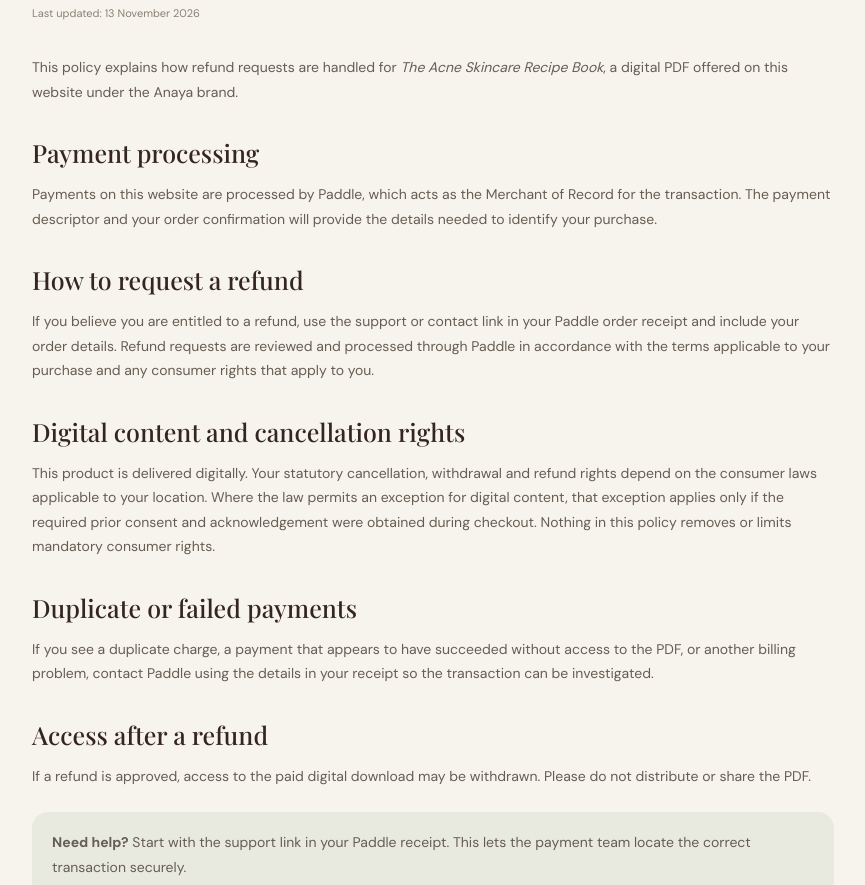
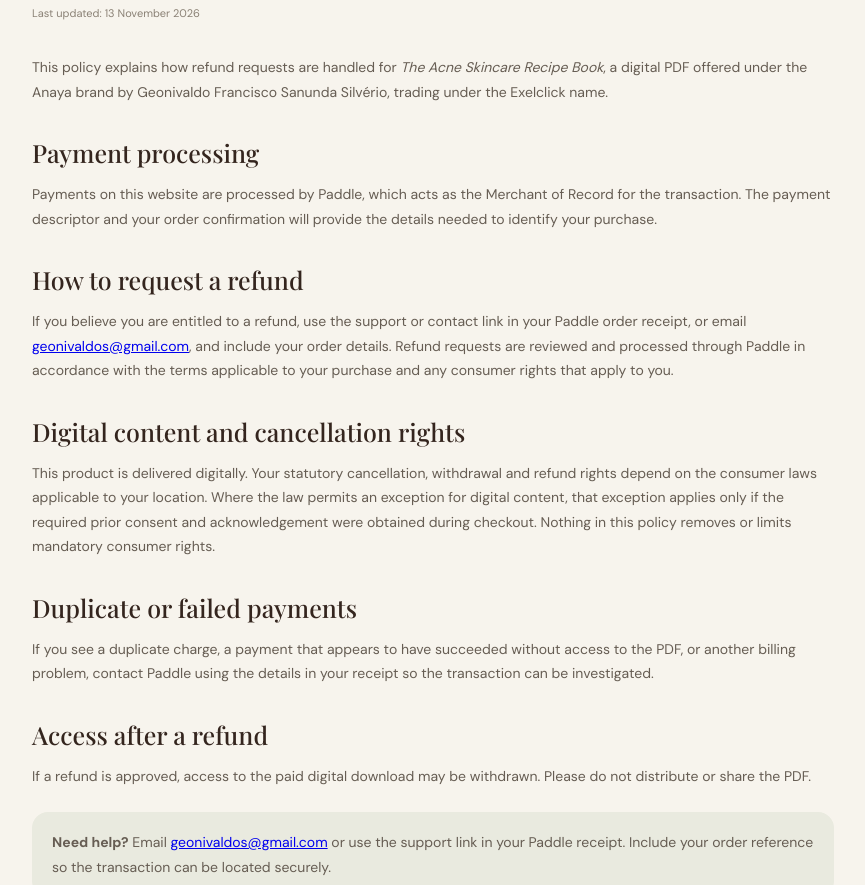
Before and after one commit to geons0405/acne-skincare-ebook, a plain HTML site: page public/refunds.html in a window 1280 px wide. Shown: the part 236-1121 px from the top of the page, without its empty margins (207-1072 px from the left). Drawn offline with nearby package versions, Linux system fonts and the light colour scheme.

Commit message:
Add seller contact to refund policy

```diff
--- a/public/refunds.html
+++ b/public/refunds.html
@@ -13,17 +13,17 @@
 <body><div class="shell"><header class="top"><a class="brand" href="/">ANAYA · DIGITAL BOOKS</a></header>
 <main class="content"><div class="eyebrow">The Acne Skincare Recipe Book</div><h1>Refund Policy</h1><div class="updated">Last updated: 13 November 2026</div>
 
-<p>This policy explains how refund requests are handled for <em>The Acne Skincare Recipe Book</em>, a digital PDF offered on this website under the Anaya brand.</p>
+<p>This policy explains how refund requests are handled for <em>The Acne Skincare Recipe Book</em>, a digital PDF offered under the Anaya brand by Geonivaldo Francisco Sanunda Silvério, trading under the Exelclick name.</p>
 <h2>Payment processing</h2>
 <p>Payments on this website are processed by Paddle, which acts as the Merchant of Record for the transaction. The payment descriptor and your order confirmation will provide the details needed to identify your purchase.</p>
 <h2>How to request a refund</h2>
-<p>If you believe you are entitled to a refund, use the support or contact link in your Paddle order receipt and include your order details. Refund requests are reviewed and processed through Paddle in accordance with the terms applicable to your purchase and any consumer rights that apply to you.</p>
+<p>If you believe you are entitled to a refund, use the support or contact link in your Paddle order receipt, or email <a href="mailto:geonivaldos@gmail.com">geonivaldos@gmail.com</a>, and include your order details. Refund requests are reviewed and processed through Paddle in accordance with the terms applicable to your purchase and any consumer rights that apply to you.</p>
 <h2>Digital content and cancellation rights</h2>
 <p>This product is delivered digitally. Your statutory cancellation, withdrawal and refund rights depend on the consumer laws applicable to your location. Where the law permits an exception for digital content, that exception applies only if the required prior consent and acknowledgement were obtained during checkout. Nothing in this policy removes or limits mandatory consumer rights.</p>
 <h2>Duplicate or failed payments</h2>
 <p>If you see a duplicate charge, a payment that appears to have succeeded without access to the PDF, or another billing problem, contact Paddle using the details in your receipt so the transaction can be investigated.</p>
 <h2>Access after a refund</h2>
 <p>If a refund is approved, access to the paid digital download may be withdrawn. Please do not distribute or share the PDF.</p>
-<div class="notice"><p><strong>Need help?</strong> Start with the support link in your Paddle receipt. This lets the payment team locate the correct transaction securely.</p></div>
+<div class="notice"><p><strong>Need help?</strong> Email <a href="mailto:geonivaldos@gmail.com">geonivaldos@gmail.com</a> or use the support link in your Paddle receipt. Include your order reference so the transaction can be located securely.</p></div>
 <a class="back" href="/">← Back to the book page</a></main>
 <footer class="footer">© <span id="year"></span> The Acne Skincare Recipe Book · By Anaya</footer></div><script>document.getElementById("year").textContent=new Date().getFullYear();</script></body></html>
```
